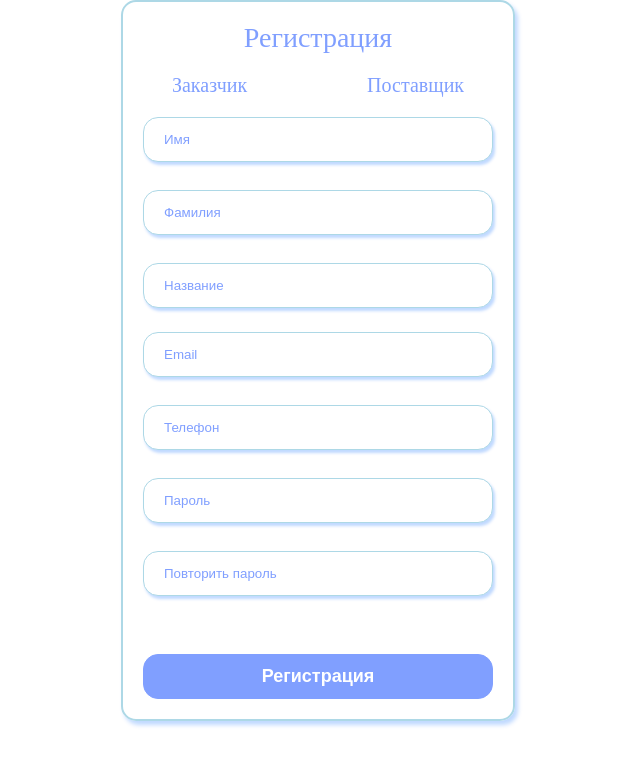
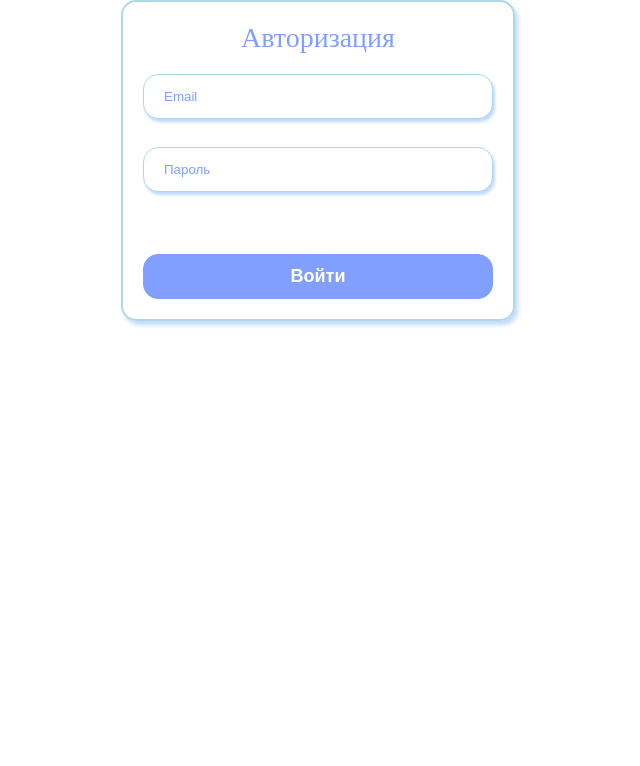
Before and after one commit to mstsp/mavinx-test, a Vue app: page /#/authorization in a window 1280 px wide. Before the commit this address led to /#/. Shown: the top 766 px of the page, without its empty margins (322-962 px from the left). Built offline with nearby package versions, Linux system fonts and the light colour scheme.

Commit message:
Add routing

```diff
--- a/src/App.vue
+++ b/src/App.vue
@@ -1,8 +1,9 @@
 <template>
   <div id="app">
-    <registration></registration>
+    <!-- <registration></registration> -->
     <!-- <authorization></authorization> -->
     <!-- <mainPage></mainPage> -->
+    <router-view/>
   </div>
 </template>
 
--- a/src/components/authorization.vue
+++ b/src/components/authorization.vue
@@ -1,7 +1,6 @@
 <template>
   <div class="container">
     <form class="form" @submit.prevent="onSubmit">
-
       <p class="form__title">Авторизация</p>
 
       <div class="form__field">
@@ -17,7 +16,10 @@
       </div>
 
       <div class="invalidFeedback">
-        <div class="invalidFeedback__info" v-if="!$v.email.email">Введена неверная электронная почта.</div>
+        <div
+          class="invalidFeedback__info"
+          v-if="!$v.email.email"
+        >Введена неверная электронная почта.</div>
         <div class="invalidFeedback__info" v-if="!$v.email.emailError">{{emailError}}</div>
       </div>
 
@@ -39,13 +41,14 @@
           v-if="!$v.password.minLength"
         >Минимальная длина пароля {{ 6 }} символов. Введено {{ password.length }}</div>
         <div class="invalidFeedback__info" v-if="!$v.password.passwordError">{{passwordError}}</div>
-
       </div>
 
       <div class="invalidFeedback invalidFeedback--center">
-        <div class="invalidFeedback__info invalidFeedback__info--center" v-if="error != ''">{{error}}</div>
+        <div
+          class="invalidFeedback__info invalidFeedback__info--center"
+          v-if="error != ''"
+        >{{error}}</div>
       </div>
-
 
       <button class="form__button">Войти</button>
     </form>
@@ -61,10 +64,9 @@ export default {
     return {
       email: "",
       password: "",
-      emailError: '',
-      passwordError: '',
-      error: ''
-
+      emailError: "",
+      passwordError: "",
+      error: ""
     };
   },
   validations: {
@@ -75,7 +77,6 @@ export default {
     password: {
       required,
       minLength: minLength(6)
-
     }
   },
   methods: {
@@ -83,14 +84,15 @@ export default {
       let url = "http://68.183.119.148/api/login";
       let userData = {
         email: this.email,
-        password: this.password,
+        password: this.password
       };
       console.log(userData);
       axios
         .post(url, userData)
         .then(response => {
           console.log(response);
-          if (response.data.message.email) {
+          if(response.data.status == true) {
+          } else {
             if (
               response.data.message.email
                 .toString()
@@ -99,7 +101,6 @@ export default {
             ) {
               this.emailError = "Поле Email обязательно";
             }
-          }
 
             if (
               response.data.message.password
@@ -109,14 +110,11 @@ export default {
             ) {
               this.passwordError = "Введите пароль";
             }
-
-            })
+          }
+        })
         .catch(error => {
-
-          this.error = "Введен неверный логин или пароль"
-          console.log(error.response);
-
-          console.log("NOT OK");
+          this.error = "Введен неверный логин или пароль";
+          console.log(error);
         });
     }
   }
@@ -129,7 +127,7 @@ export default {
 }
 
 .container {
-    width: 100%;
+  width: 100%;
   height: 100%;
   display: flex;
   align-items: center;
@@ -137,7 +135,6 @@ export default {
 }
 
 .form {
-
   min-width: 25%;
   min-height: 30%;
   border: 2px solid lightblue;
@@ -151,7 +148,6 @@ export default {
     font-size: 28px;
     margin: 0;
     margin-bottom: 20px;
-
   }
 
   &__field {
@@ -219,7 +215,6 @@ export default {
     font-size: 14px;
   }
 
-
   &__info {
     text-align: left;
     padding-left: 10px;
--- a/src/router.js
+++ b/src/router.js
@@ -1,8 +1,30 @@
 import Vue from "vue";
 import Router from "vue-router";
+import registration from "./components/registrationForm.vue";
+import authorization from "./components/authorization.vue";
+import mainPage from "./components/mainPage.vue";
 
 Vue.use(Router);
 
 export default new Router({
-  routes: []
+  routes: [
+
+
+    {
+      path: '/registration',
+      name: 'registration',
+      component: registration,
+    },
+    {
+      path: '/authorization',
+      name: 'authorization',
+      component: authorization,
+    },
+    {
+      path: '/main',
+      name: 'main',
+      component: mainPage,
+      meta: { requiresAuth: true },
+    }
+  ]
 });
```
